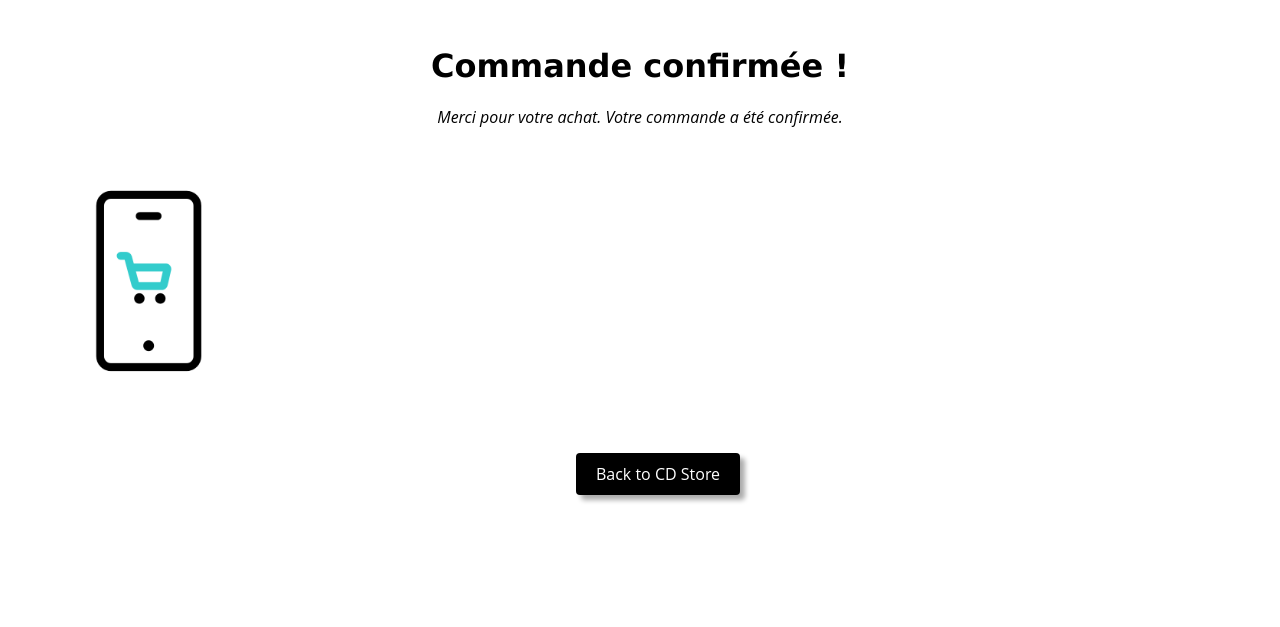
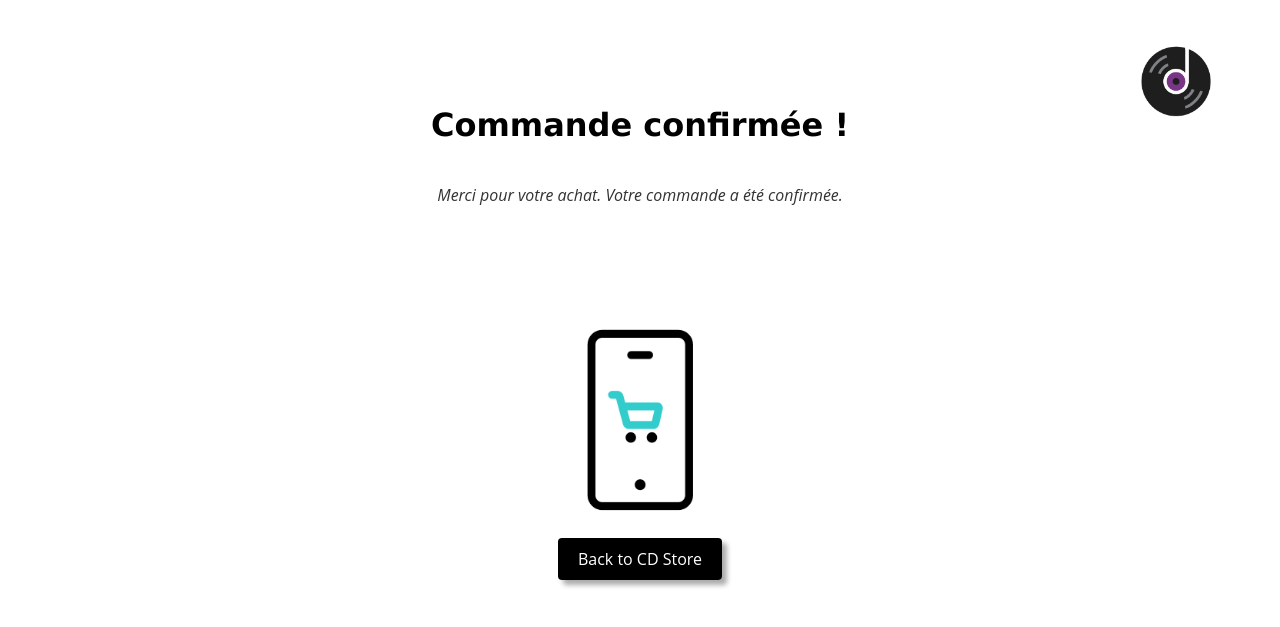
Before and after one commit to yannisduvignau/Projet_PHP, a PHP site: page /confirmation.php in a window 1280 px wide. Shown: the top 627 px of the page. Run offline with PHP 8.4, Linux system fonts and the light colour scheme.

Commit message:
ajout de style dans la page confirmation.php et ajout d'un logo sur toutes les pages affichées

```diff
--- a/v0/confirmation.php
+++ b/v0/confirmation.php
@@ -1,15 +1,48 @@
 <!DOCTYPE html>
-<html lang="en">
+<html lang="fr">
 <head>
     <meta charset="UTF-8">
     <meta name="viewport" content="width=device-width, initial-scale=1.0">
     <title>Confirmation</title>
-    <link href="css/style.css" rel="stylesheet" type="text/css" />
+    <link href="css/style.css" rel="stylesheet" type="text/css"/>
+    <style>
+        body {
+            text-align: center;
+        }
+        .container{
+            width: 300px;
+            height: 50vh;
+            border-radius: 10px;
+            box-shadow: 0 0 10px gray;
+            text-align: center;
+        }
+        .top{
+            height: 25vh;
+            width: 100%;
+            background-color: #333;
+            color: white;
+            border-radius: 10px 10px 0 0;
+        }
+        img{
+            font-size: 40px;
+            margin-top: 7vh;
+            width: 20%;
+        }
+        h3{
+            margin-top: 20px;
+        }
+        p{
+            margin-top: 5vh;
+            padding: 0 10px;
+            color: #333;
+        }
+    </style>
 </head>
 <body>
-    <h1>Commande confirmée !</h1>
+    <img style="position:absolute;top:-2%;right:5%;width:80px;height:auto;" src="images/logoCDIcon.png" alt="Logo"></img>
+    <h1 style="margin-top:10vh;">Commande confirmée !</h1>
     <p>Merci pour votre achat. Votre commande a été confirmée.</p>
-    <img style="top: 20%; left: 40%;" src="images/shopping.gif" width="20%" height="auto" alt="shopping image">
+    <img style="top: 20%; left: 40%;margin-top:5%;" src="images/shopping.gif" width="20%" height="auto" alt="shopping image"></img></br>
     <a id="backToIndex" class="lienImportant" href="vider_panier.php">Back to CD Store</a>
 </body>
 </html>
--- a/v0/css/style.css
+++ b/v0/css/style.css
@@ -161,9 +161,9 @@ p{
     border-radius:4px;
     transition-duration: 0.2s;
     box-shadow: 5px 5px 5px #acacac;
-    position: absolute;
+    /*position: absolute;
     top: 55%;
-    left: 44%;
+    left: 44%;*/
 }
 
 #backToIndex:hover{
--- a/v0/index.php
+++ b/v0/index.php
@@ -8,6 +8,7 @@
     <link href="css/style.css" rel="stylesheet" type="text/css" />
 </head>
 <body>
+    <img style="position:absolute;top:2%;right:5%;width:80px;height:auto;" src="images/logoCDIcon.png" alt="Logo"></img>
     <h1>CD Store</h1>
     <p>=> Un site web de vente de CD (oui, oui, ça existe encore !) en ligne</p>
     <!-- Ajoutez le lien vers la page du panier -->
--- a/v0/regarder_panier.php
+++ b/v0/regarder_panier.php
@@ -24,6 +24,7 @@
     <link href="css/style.css" rel="stylesheet" type="text/css" />
 </head>
 <body>
+    <img style="position:absolute;top:2%;right:5%;width:80px;height:auto;" src="images/logoCDIcon.png" alt="Logo"></img>
     <h1>Panier</h1>
 
     <?php
```
Also changed, not shown: v0/images/logoCDComplet.png (added), v0/images/logoCDIcon.png (added).
